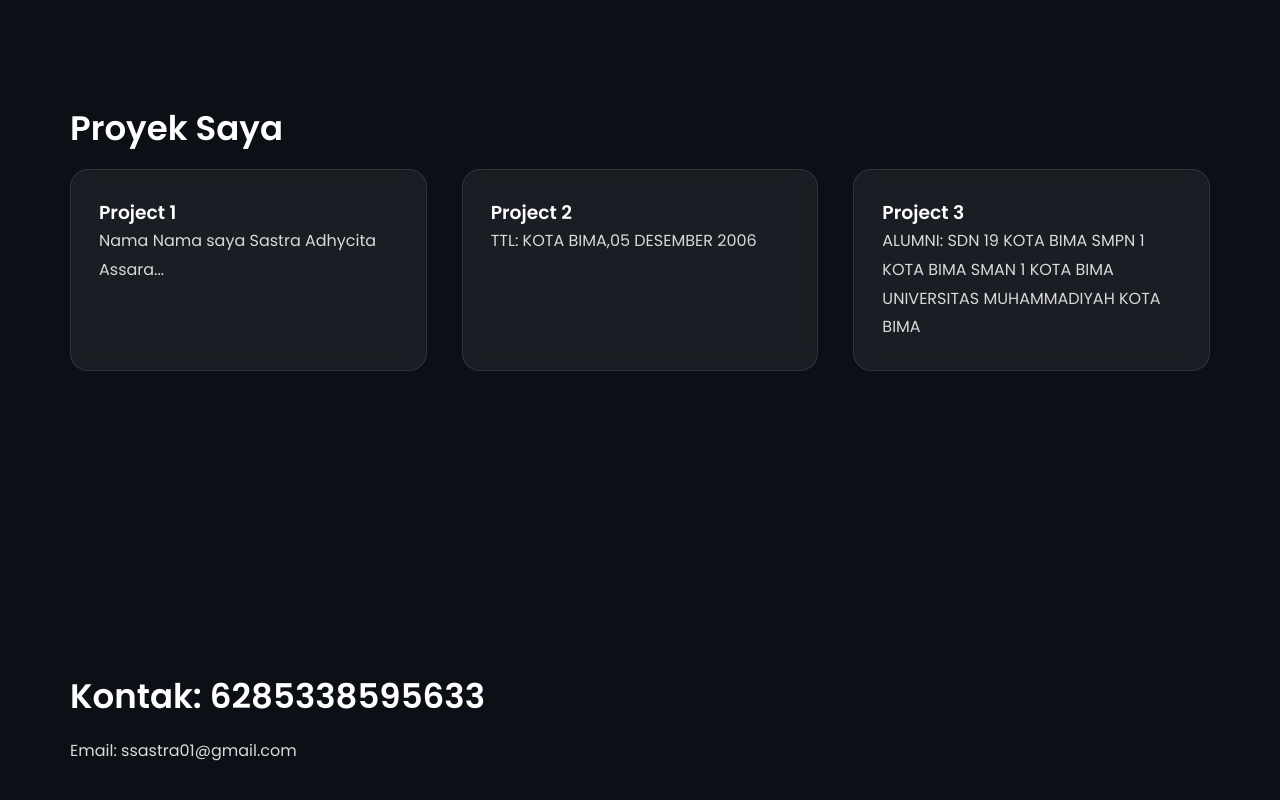
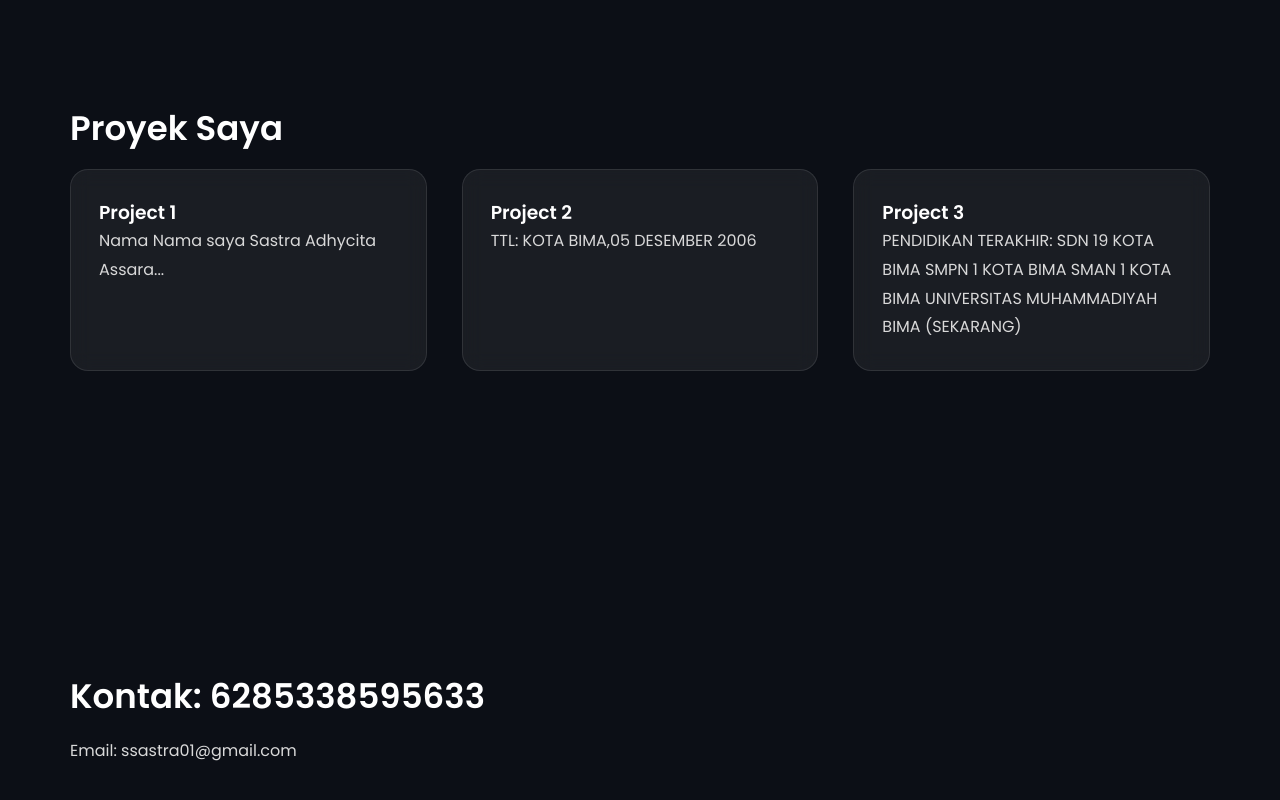
Before and after one commit to sastragaming/sastragaming.github.io, a plain HTML site: page index.html in a window 1280 px wide. Shown: the part 1453-2253 px from the top of the page. Drawn offline with Linux system fonts and the light colour scheme.

Commit message:
Update index.html

```diff
--- a/index.html
+++ b/index.html
@@ -267,10 +267,11 @@
 
         <div class="project-card">
             <h3>Project 3</h3>
-            <p>ALUMNI: SDN 19 KOTA BIMA
+            <p>PENDIDIKAN TERAKHIR:
+                SDN 19 KOTA BIMA
                 SMPN 1 KOTA BIMA
                 SMAN 1 KOTA BIMA
-                UNIVERSITAS MUHAMMADIYAH KOTA BIMA
+                UNIVERSITAS MUHAMMADIYAH BIMA (SEKARANG)
             </p>
         </div>
     </div>
```
